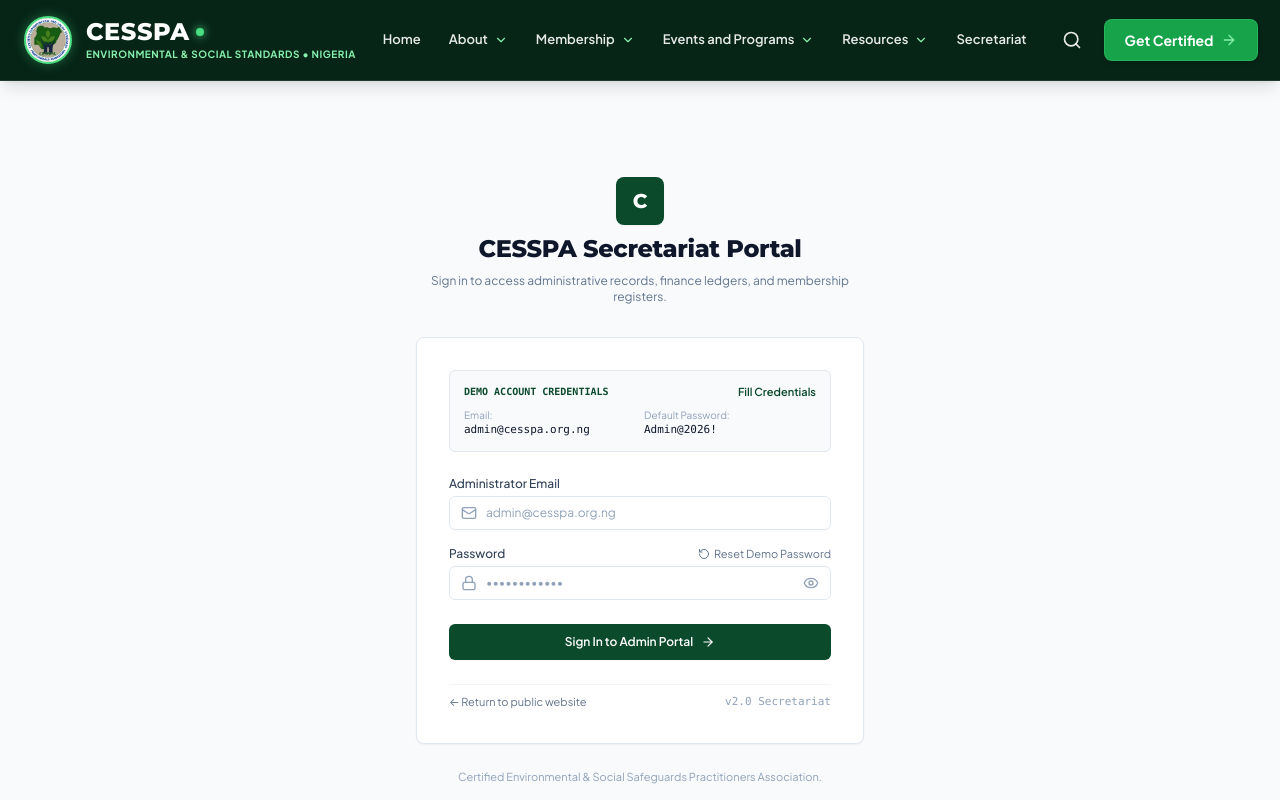
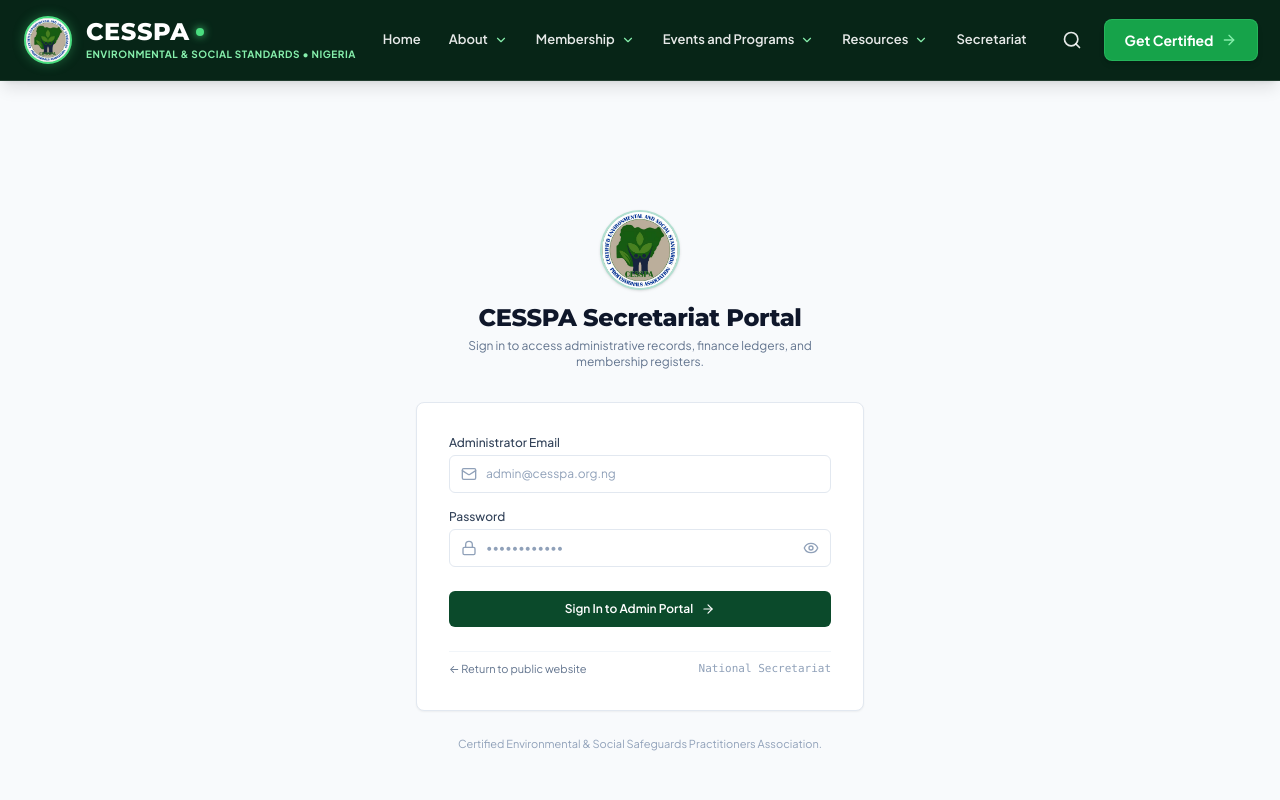
Before and after one commit to coderavvi/cesspa, a Next.js app: page /admin/login in a window 1280 px wide. Shown: the top 800 px of the page. Built offline with nearby package versions, Linux system fonts and the light colour scheme.

Commit message:
Use official CESSPA logo on admin portal and remove password hints from login page

```diff
--- a/src/app/admin/layout.tsx
+++ b/src/app/admin/layout.tsx
@@ -2,6 +2,7 @@
 
 import React, { useState } from "react";
 import Link from "next/link";
+import Image from "next/image";
 import { usePathname } from "next/navigation";
 import {
   LayoutDashboard,
@@ -134,10 +135,15 @@ export default function AdminLayout({ children }: { children: React.ReactNode })
         <div className="flex flex-col h-full overflow-y-auto">
           {/* Workspace Switcher / Header */}
           <div className="h-14 px-5 border-b border-slate-200 flex items-center justify-between">
-            <Link href="/admin" className="flex items-center gap-2">
-              <span className="w-6 h-6 rounded-md bg-[#0B4A2B] text-white font-heading font-bold text-xs flex items-center justify-center">
-                C
-              </span>
+            <Link href="/admin" className="flex items-center gap-2.5">
+              <div className="relative w-7 h-7 rounded-full overflow-hidden border border-emerald-600/30 bg-white shrink-0">
+                <Image
+                  src="/images/brand/logo.png"
+                  alt="CESSPA Logo"
+                  fill
+                  className="object-cover"
+                />
+              </div>
               <span className="font-heading font-bold text-sm tracking-tight text-slate-900">
                 CESSPA Admin
               </span>
--- a/src/app/admin/login/page.tsx
+++ b/src/app/admin/login/page.tsx
@@ -2,6 +2,7 @@
 
 import React, { useState, Suspense } from "react";
 import Link from "next/link";
+import Image from "next/image";
 import { useSearchParams } from "next/navigation";
 import {
   Lock,
@@ -11,10 +12,7 @@ import {
   ArrowRight,
   ShieldAlert,
   Loader2,
-  CheckCircle2,
-  RotateCcw,
 } from "lucide-react";
-import { DEFAULT_CREDENTIALS, DEFAULT_PASSWORD_DISPLAY } from "@/lib/auth/constants";
 
 function AdminLoginForm() {
   const searchParams = useSearchParams();
@@ -25,37 +23,6 @@ function AdminLoginForm() {
   const [showPassword, setShowPassword] = useState(false);
   const [loading, setLoading] = useState(false);
   const [error, setError] = useState<string | null>(null);
-  const [resetMessage, setResetMessage] = useState<string | null>(null);
-  const [resetting, setResetting] = useState(false);
-
-  // Auto-fill demo credentials
-  const handleFillDemo = () => {
-    setEmail(DEFAULT_CREDENTIALS.email);
-    setPassword(DEFAULT_PASSWORD_DISPLAY);
-    setError(null);
-  };
-
-  // Reset demo credentials to default
-  const handleResetDemoPassword = async () => {
-    try {
-      setResetting(true);
-      setError(null);
-      const res = await fetch("/api/admin/reset-password", { method: "POST" });
-      const data = await res.json();
-      if (res.ok) {
-        setEmail(DEFAULT_CREDENTIALS.email);
-        setPassword(DEFAULT_PASSWORD_DISPLAY);
-        setResetMessage("Demo password reset to default: Admin@2026!");
-        setTimeout(() => setResetMessage(null), 4000);
-      } else {
-        setError(data.error || "Failed to reset demo password.");
-      }
-    } catch {
-      setError("Network error while resetting password.");
-    } finally {
-      setResetting(false);
-    }
-  };
 
   const handleSubmit = async (e: React.FormEvent) => {
     e.preventDefault();
@@ -72,7 +39,7 @@ function AdminLoginForm() {
       const data = await res.json();
 
       if (!res.ok) {
-        setError(data.error || "Invalid credentials.");
+        setError(data.error || "Invalid credentials. Please verify your email and password.");
         setLoading(false);
         return;
       }
@@ -88,48 +55,32 @@ function AdminLoginForm() {
   return (
     <div className="min-h-screen bg-slate-50 flex flex-col justify-center py-12 px-4 sm:px-6 lg:px-8">
       <div className="sm:mx-auto sm:w-full sm:max-w-md">
-        {/* Brand Header */}
-        <div className="text-center space-y-2">
-          <div className="inline-flex items-center justify-center w-12 h-12 rounded-lg bg-[#0B4A2B] text-white font-heading font-extrabold text-xl shadow-xs">
-            C
+        {/* Real Logo & Brand Header */}
+        <div className="text-center space-y-3">
+          <div className="flex justify-center">
+            <div className="relative w-16 h-16 sm:w-20 sm:h-20 rounded-full overflow-hidden border-2 border-emerald-600/30 shadow-sm bg-white shrink-0">
+              <Image
+                src="/images/brand/logo.png"
+                alt="CESSPA Official Seal"
+                fill
+                className="object-cover"
+                priority
+              />
+            </div>
           </div>
-          <h1 className="font-heading font-extrabold text-2xl text-slate-900 tracking-tight">
-            CESSPA Secretariat Portal
-          </h1>
-          <p className="text-xs text-slate-500">
-            Sign in to access administrative records, finance ledgers, and membership registers.
-          </p>
+          <div>
+            <h1 className="font-heading font-extrabold text-2xl text-slate-900 tracking-tight">
+              CESSPA Secretariat Portal
+            </h1>
+            <p className="text-xs text-slate-500 mt-1 max-w-sm mx-auto">
+              Sign in to access administrative records, finance ledgers, and membership registers.
+            </p>
+          </div>
         </div>
 
-        {/* Card */}
+        {/* Login Card */}
         <div className="mt-8 bg-white border border-slate-200 rounded-lg p-6 sm:p-8 shadow-xs space-y-6">
-          {/* Demo User Helper Card */}
-          <div className="p-3.5 rounded-md bg-slate-50 border border-slate-200 space-y-2.5 text-xs">
-            <div className="flex items-center justify-between">
-              <span className="font-mono text-[10px] uppercase font-bold text-[#0B4A2B]">
-                Demo Account Credentials
-              </span>
-              <button
-                type="button"
-                onClick={handleFillDemo}
-                className="text-[11px] font-semibold text-[#0B4A2B] hover:underline cursor-pointer"
-              >
-                Fill Credentials
-              </button>
-            </div>
-            <div className="grid grid-cols-2 gap-2 text-slate-600 font-mono text-[11px]">
-              <div>
-                <span className="text-slate-400 block text-[10px] font-sans">Email:</span>
-                <span className="font-medium text-slate-900 select-all">{DEFAULT_CREDENTIALS.email}</span>
-              </div>
-              <div>
-                <span className="text-slate-400 block text-[10px] font-sans">Default Password:</span>
-                <span className="font-medium text-slate-900 select-all">{DEFAULT_PASSWORD_DISPLAY}</span>
-              </div>
-            </div>
-          </div>
-
-          {/* Feedback messages */}
+          {/* Error Message */}
           {error && (
             <div className="p-3 rounded-md bg-rose-50 border border-rose-200 flex items-start gap-2 text-xs text-rose-800">
               <ShieldAlert className="w-4 h-4 text-rose-600 shrink-0 mt-0.5" />
@@ -137,17 +88,12 @@ function AdminLoginForm() {
             </div>
           )}
 
-          {resetMessage && (
-            <div className="p-3 rounded-md bg-emerald-50 border border-emerald-200 flex items-start gap-2 text-xs text-emerald-800">
-              <CheckCircle2 className="w-4 h-4 text-emerald-600 shrink-0 mt-0.5" />
-              <span>{resetMessage}</span>
-            </div>
-          )}
-
           {/* Login Form */}
           <form onSubmit={handleSubmit} className="space-y-4 text-xs">
             <div>
-              <label className="block text-slate-700 font-medium mb-1">Administrator Email</label>
+              <label className="block text-slate-700 font-medium mb-1">
+                Administrator Email
+              </label>
               <div className="relative">
                 <Mail className="w-4 h-4 text-slate-400 absolute left-3 top-1/2 -translate-y-1/2" />
                 <input
@@ -156,25 +102,15 @@ function AdminLoginForm() {
                   value={email}
                   onChange={(e) => setEmail(e.target.value)}
                   placeholder="admin@cesspa.org.ng"
-                  className="w-full pl-9 pr-3 py-2 rounded-md border border-slate-200 text-xs text-slate-900 placeholder:text-slate-400 focus:outline-none focus:border-[#0B4A2B]"
+                  className="w-full pl-9 pr-3 py-2.5 rounded-md border border-slate-200 text-xs text-slate-900 placeholder:text-slate-400 focus:outline-none focus:border-[#0B4A2B]"
                 />
               </div>
             </div>
 
             <div>
-              <div className="flex items-center justify-between mb-1">
-                <label className="block text-slate-700 font-medium">Password</label>
-                <button
-                  type="button"
-                  onClick={handleResetDemoPassword}
-                  disabled={resetting}
-                  className="text-[11px] text-slate-500 hover:text-[#0B4A2B] inline-flex items-center gap-1 cursor-pointer"
-                  title="Reset demo password back to default if changed"
-                >
-                  <RotateCcw className={`w-3 h-3 ${resetting ? "animate-spin" : ""}`} />
-                  <span>Reset Demo Password</span>
-                </button>
-              </div>
+              <label className="block text-slate-700 font-medium mb-1">
+                Password
+              </label>
               <div className="relative">
                 <Lock className="w-4 h-4 text-slate-400 absolute left-3 top-1/2 -translate-y-1/2" />
                 <input
@@ -183,7 +119,7 @@ function AdminLoginForm() {
                   value={password}
                   onChange={(e) => setPassword(e.target.value)}
                   placeholder="••••••••••••"
-                  className="w-full pl-9 pr-10 py-2 rounded-md border border-slate-200 text-xs text-slate-900 placeholder:text-slate-400 focus:outline-none focus:border-[#0B4A2B]"
+                  className="w-full pl-9 pr-10 py-2.5 rounded-md border border-slate-200 text-xs text-slate-900 placeholder:text-slate-400 focus:outline-none focus:border-[#0B4A2B]"
                 />
                 <button
                   type="button"
@@ -221,7 +157,7 @@ function AdminLoginForm() {
             <Link href="/" className="hover:text-slate-900 transition-colors">
               ← Return to public website
             </Link>
-            <span className="font-mono text-slate-400">v2.0 Secretariat</span>
+            <span className="font-mono text-slate-400">National Secretariat</span>
           </div>
         </div>
 
```
